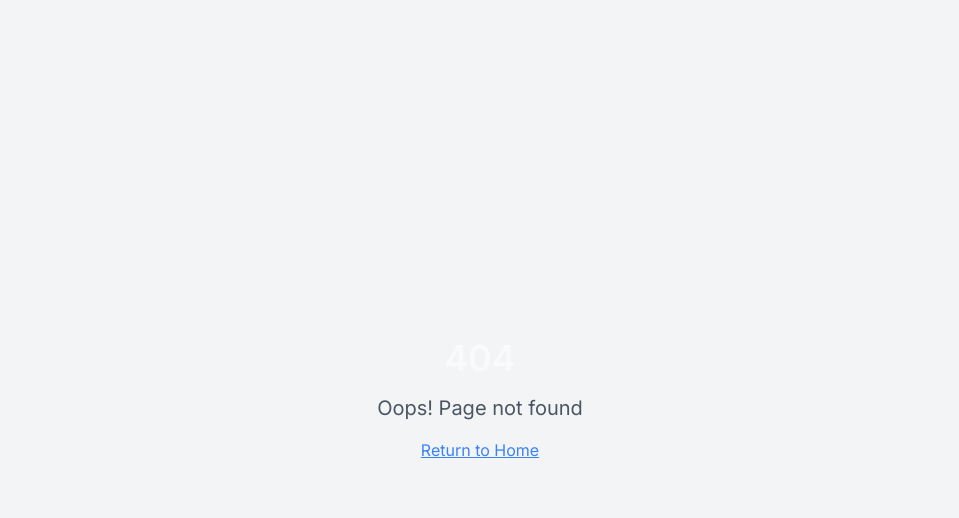
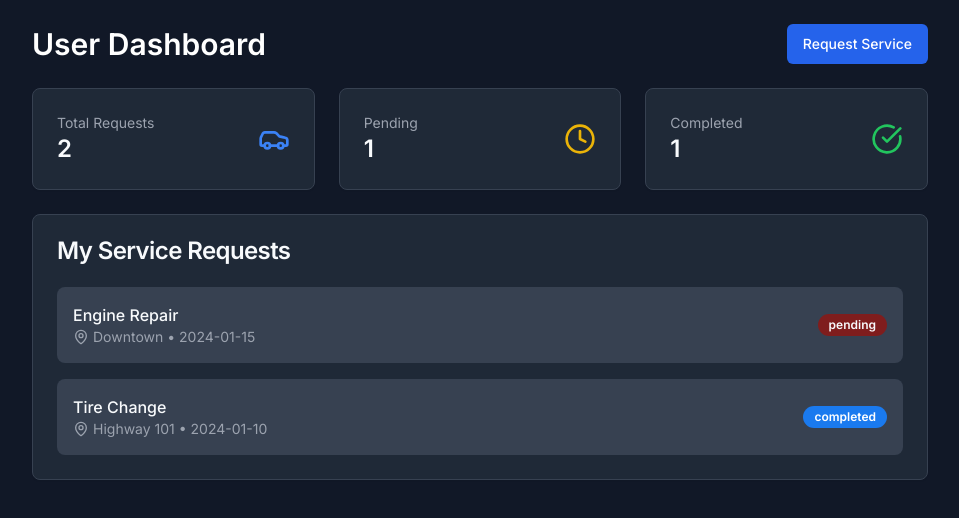
Before and after one commit to dwivediprashant/roadguard, a React (Vite) app in the folder frontend/: page /user in a window 1280 px wide. Before the commit this address had no page. Shown: the top 518 px of the page, without its empty margins (160-1119 px from the left). Built offline with nearby package versions, Linux system fonts and the light colour scheme; sample sign-in values are in the browser's storage.

Commit message:
feat: add UserDashboard and WorkerLogin components, update routing and navigation

```diff
--- a/frontend/src/App.tsx
+++ b/frontend/src/App.tsx
@@ -14,7 +14,9 @@ const Signup = lazy(() => import("./pages/Signup"));
 const AdminDashboard = lazy(() => import("./pages/AdminDashboard"));
 const WorkerDashboard = lazy(() => import("./pages/WorkerDashboard"));
 const WorkshopDashboard = lazy(() => import("./pages/WorkshopDashboard"));
+const UserDashboard = lazy(() => import("./pages/UserDashboard"));
 const AdminLogin = lazy(() => import("./pages/AdminLogin"));
+const WorkerLogin = lazy(() => import("./pages/WorkerLogin"));
 const NotFound = lazy(() => import("./pages/NotFound"));
 
 const queryClient = new QueryClient({
@@ -53,15 +55,15 @@ const DashboardRoute = () => {
     return <AdminDashboard />;
   }
 
-  if (user?.userType === 'mechanic') {
+  if (user?.userType === 'worker') {
     return <WorkerDashboard />;
   }
 
-  if (user?.userType === 'workshop') {
-    return <WorkshopDashboard />;
+  if (user?.userType === 'user') {
+    return <UserDashboard />;
   }
 
-  return <AdminDashboard />;
+  return <UserDashboard />;
 };
 
 const App = () => (
@@ -79,9 +81,10 @@ const App = () => (
                 <Route path="/signup" element={<PublicRoute><Signup /></PublicRoute>} />
                 <Route path="/dashboard" element={<ProtectedRoute><DashboardRoute /></ProtectedRoute>} />
                 <Route path="/admin-login" element={<AdminLogin />} />
+                <Route path="/worker-login" element={<WorkerLogin />} />
                 <Route path="/admin" element={<ProtectedRoute><AdminDashboard /></ProtectedRoute>} />
                 <Route path="/worker" element={<ProtectedRoute><WorkerDashboard /></ProtectedRoute>} />
-                <Route path="/workshop" element={<ProtectedRoute><WorkshopDashboard /></ProtectedRoute>} />
+                <Route path="/user" element={<ProtectedRoute><UserDashboard /></ProtectedRoute>} />
                 <Route path="*" element={<NotFound />} />
               </Routes>
             </Suspense>
--- a/frontend/src/components/Navigation.tsx
+++ b/frontend/src/components/Navigation.tsx
@@ -1,12 +1,66 @@
 import { useState } from "react";
 import { Button } from "@/components/ui/button";
 import { Sheet, SheetContent, SheetTrigger } from "@/components/ui/sheet";
-import { Menu, Phone, MapPin, LogIn, UserPlus } from "lucide-react";
+import { Menu, MapPin, LogIn, UserPlus, LayoutDashboard, LogOut } from "lucide-react";
 import { ThemeToggle } from "@/components/ThemeToggle";
 import { Link } from "react-router-dom";
+import { useAuth } from "@/contexts/AuthContext";
+
+const AuthButtons = () => {
+  const { user, logout } = useAuth();
+
+  if (user) {
+    return (
+      <div className="hidden sm:flex items-center space-x-2">
+        <Link to="/dashboard">
+          <Button variant="ghost" className="transition-smooth hover:scale-105">
+            <LayoutDashboard className="w-4 h-4 mr-2" />
+            Dashboard
+          </Button>
+        </Link>
+        <Button
+          variant="ghost"
+          onClick={logout}
+          className="transition-smooth hover:scale-105"
+        >
+          <LogOut className="w-4 h-4 mr-2" />
+          Logout
+        </Button>
+      </div>
+    );
+  }
+
+  return (
+    <div className="hidden sm:flex items-center space-x-2">
+      <Link to="/admin-login">
+        <Button variant="ghost" size="sm">
+          Admin
+        </Button>
+      </Link>
+      <Link to="/worker-login">
+        <Button variant="ghost" size="sm">
+          Worker
+        </Button>
+      </Link>
+      <Link to="/login">
+        <Button variant="ghost" className="transition-smooth hover:scale-105">
+          <LogIn className="w-4 h-4 mr-2" />
+          User Login
+        </Button>
+      </Link>
+      <Link to="/signup">
+        <Button variant="trust" className="transition-smooth hover:scale-105">
+          <UserPlus className="w-4 h-4 mr-2" />
+          Sign Up
+        </Button>
+      </Link>
+    </div>
+  );
+};
 
 export const Navigation = () => {
   const [isOpen, setIsOpen] = useState(false);
+  const { user, logout } = useAuth();
 
   return (
     <nav className="fixed top-0 left-0 right-0 z-50 glass-effect border-b border-border/50">
@@ -24,34 +78,7 @@ export const Navigation = () => {
           <div className="flex items-center space-x-4">
             <ThemeToggle />
 
-            <div className="hidden sm:flex items-center space-x-2">
-              <Link to="/admin">
-                <Button variant="ghost" size="sm">
-                  Admin
-                </Button>
-              </Link>
-              <Link to="/worker">
-                <Button variant="ghost" size="sm">
-                  Worker
-                </Button>
-              </Link>
-              <Link to="/login">
-                <Button variant="ghost" className="transition-smooth hover:scale-105">
-                  <LogIn className="w-4 h-4 mr-2" />
-                  Login
-                </Button>
-              </Link>
-              <Link to="/signup">
-                <Button variant="trust" className="transition-smooth hover:scale-105">
-                  <UserPlus className="w-4 h-4 mr-2" />
-                  Sign Up
-                </Button>
-              </Link>
-            </div>
-            <Button variant="emergency" className="hidden lg:inline-flex animate-pulse-glow">
-              <Phone className="w-4 h-4" />
-              Emergency Help
-            </Button>
+            <AuthButtons />
 
             {/* Mobile Menu */}
             <Sheet open={isOpen} onOpenChange={setIsOpen}>
@@ -62,10 +89,29 @@ export const Navigation = () => {
               </SheetTrigger>
               <SheetContent side="right" className="w-[300px] sm:w-[400px] glass-effect">
                 <div className="flex flex-col space-y-4 mt-8">
+                  {user ? (
+                    <>
+                      <Link to="/dashboard" onClick={() => setIsOpen(false)}>
+                        <Button variant="ghost" className="w-full justify-start text-lg">
+                          <LayoutDashboard className="w-5 h-5 mr-3" />
+                          Dashboard
+                        </Button>
+                      </Link>
+                      <Button
+                        variant="ghost"
+                        onClick={() => { logout(); setIsOpen(false); }}
+                        className="w-full justify-start text-lg"
+                      >
+                        <LogOut className="w-5 h-5 mr-3" />
+                        Logout
+                      </Button>
+                    </>
+                  ) : (
+                    <>
                       <Link to="/login" onClick={() => setIsOpen(false)}>
                         <Button variant="ghost" className="w-full justify-start text-lg">
                           <LogIn className="w-5 h-5 mr-3" />
-                      Login
+                          User Login
                         </Button>
                       </Link>
                       <Link to="/signup" onClick={() => setIsOpen(false)}>
@@ -74,10 +120,8 @@ export const Navigation = () => {
                           Sign Up
                         </Button>
                       </Link>
-                  <Button variant="emergency" className="mt-6">
-                    <Phone className="w-4 h-4" />
-                    Emergency Help
-                  </Button>
+                    </>
+                  )}
                 </div>
               </SheetContent>
             </Sheet>
--- a/frontend/src/pages/AdminDashboard.tsx
+++ b/frontend/src/pages/AdminDashboard.tsx
@@ -6,6 +6,7 @@ import { Badge } from "@/components/ui/badge";
 import { useAuth } from "@/contexts/AuthContext";
 import { useToast } from "@/hooks/use-toast";
 import { requestAPI } from "@/lib/api";
+import { Bell } from "lucide-react";
 
 interface Request {
   _id: string;
@@ -81,7 +82,8 @@ export default function AdminDashboard() {
           onClick={() => toast({ title: "Notifications", description: "3 new service requests pending" })}
           className="bg-blue-600 hover:bg-blue-700"
         >
-          🔔 Notifications
+          <Bell className="h-4 w-4 mr-2" />
+          Notifications
         </Button>
       </div>
 
--- /dev/null
+++ b/frontend/src/pages/UserDashboard.tsx
@@ -0,0 +1,100 @@
+import React, { useState } from 'react';
+import { Card, CardContent, CardHeader, CardTitle } from '../components/ui/card';
+import { Button } from '../components/ui/button';
+import { Badge } from '../components/ui/badge';
+import { MapPin, Car, Clock, CheckCircle } from 'lucide-react';
+
+const UserDashboard = () => {
+  const [requests, setRequests] = useState([
+    { id: 1, service: 'Engine Repair', status: 'pending', location: 'Downtown', date: '2024-01-15' },
+    { id: 2, service: 'Tire Change', status: 'completed', location: 'Highway 101', date: '2024-01-10' }
+  ]);
+
+  const createRequest = () => {
+    const newRequest = {
+      id: requests.length + 1,
+      service: 'Battery Jump',
+      status: 'pending',
+      location: 'Current Location',
+      date: new Date().toISOString().split('T')[0]
+    };
+    setRequests([newRequest, ...requests]);
+  };
+
+  return (
+    <div className="min-h-screen bg-gray-900 text-white p-6">
+      <div className="max-w-4xl mx-auto">
+        <div className="flex justify-between items-center mb-6">
+          <h1 className="text-3xl font-bold">User Dashboard</h1>
+          <Button onClick={createRequest} className="bg-blue-600 hover:bg-blue-700">
+            Request Service
+          </Button>
+        </div>
+
+        <div className="grid grid-cols-1 md:grid-cols-3 gap-6 mb-6">
+          <Card className="bg-gray-800 border-gray-700">
+            <CardContent className="p-6">
+              <div className="flex items-center justify-between">
+                <div>
+                  <p className="text-sm text-gray-400">Total Requests</p>
+                  <p className="text-2xl font-bold">{requests.length}</p>
+                </div>
+                <Car className="h-8 w-8 text-blue-500" />
+              </div>
+            </CardContent>
+          </Card>
+
+          <Card className="bg-gray-800 border-gray-700">
+            <CardContent className="p-6">
+              <div className="flex items-center justify-between">
+                <div>
+                  <p className="text-sm text-gray-400">Pending</p>
+                  <p className="text-2xl font-bold">{requests.filter(r => r.status === 'pending').length}</p>
+                </div>
+                <Clock className="h-8 w-8 text-yellow-500" />
+              </div>
+            </CardContent>
+          </Card>
+
+          <Card className="bg-gray-800 border-gray-700">
+            <CardContent className="p-6">
+              <div className="flex items-center justify-between">
+                <div>
+                  <p className="text-sm text-gray-400">Completed</p>
+                  <p className="text-2xl font-bold">{requests.filter(r => r.status === 'completed').length}</p>
+                </div>
+                <CheckCircle className="h-8 w-8 text-green-500" />
+              </div>
+            </CardContent>
+          </Card>
+        </div>
+
+        <Card className="bg-gray-800 border-gray-700">
+          <CardHeader>
+            <CardTitle>My Service Requests</CardTitle>
+          </CardHeader>
+          <CardContent>
+            <div className="space-y-4">
+              {requests.map(request => (
+                <div key={request.id} className="flex items-center justify-between p-4 bg-gray-700 rounded-lg">
+                  <div>
+                    <h3 className="font-medium">{request.service}</h3>
+                    <p className="text-sm text-gray-400 flex items-center gap-1">
+                      <MapPin className="h-4 w-4" />
+                      {request.location} • {request.date}
+                    </p>
+                  </div>
+                  <Badge variant={request.status === 'pending' ? 'destructive' : 'secondary'}>
+                    {request.status}
+                  </Badge>
+                </div>
+              ))}
+            </div>
+          </CardContent>
+        </Card>
+      </div>
+    </div>
+  );
+};
+
+export default UserDashboard;
--- /dev/null
+++ b/frontend/src/pages/WorkerLogin.tsx
@@ -0,0 +1,61 @@
+import React, { useState } from 'react';
+import { useNavigate } from 'react-router-dom';
+import { Card, CardContent, CardHeader, CardTitle } from '../components/ui/card';
+import { Button } from '../components/ui/button';
+import { Input } from '../components/ui/input';
+import { Label } from '../components/ui/label';
+
+const WorkerLogin = () => {
+  const [email, setEmail] = useState('');
+  const [password, setPassword] = useState('');
+  const navigate = useNavigate();
+
+  const handleLogin = (e: React.FormEvent) => {
+    e.preventDefault();
+    if (email && password) {
+      localStorage.setItem('userType', 'worker');
+      navigate('/worker');
+    }
+  };
+
+  return (
+    <div className="min-h-screen bg-gray-900 flex items-center justify-center p-4">
+      <Card className="w-full max-w-md bg-gray-800 border-gray-700">
+        <CardHeader>
+          <CardTitle className="text-2xl text-center text-white">Worker Login</CardTitle>
+        </CardHeader>
+        <CardContent>
+          <form onSubmit={handleLogin} className="space-y-4">
+            <div>
+              <Label htmlFor="email" className="text-white">Email</Label>
+              <Input
+                id="email"
+                type="email"
+                value={email}
+                onChange={(e) => setEmail(e.target.value)}
+                className="bg-gray-700 border-gray-600 text-white"
+                required
+              />
+            </div>
+            <div>
+              <Label htmlFor="password" className="text-white">Password</Label>
+              <Input
+                id="password"
+                type="password"
+                value={password}
+                onChange={(e) => setPassword(e.target.value)}
+                className="bg-gray-700 border-gray-600 text-white"
+                required
+              />
+            </div>
+            <Button type="submit" className="w-full bg-green-600 hover:bg-green-700">
+              Login as Worker
+            </Button>
+          </form>
+        </CardContent>
+      </Card>
+    </div>
+  );
+};
+
+export default WorkerLogin;
```
Lines whose indentation alone changed are shown as unchanged.
